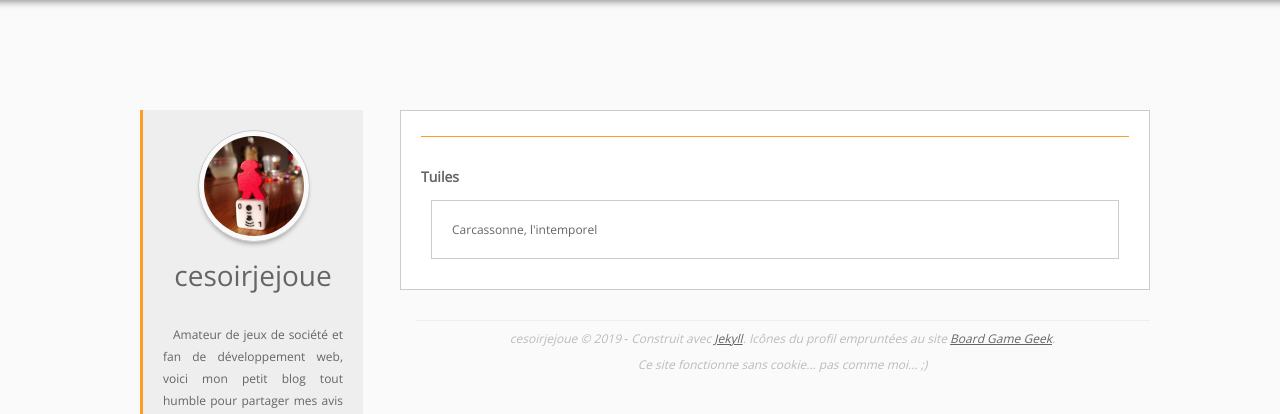
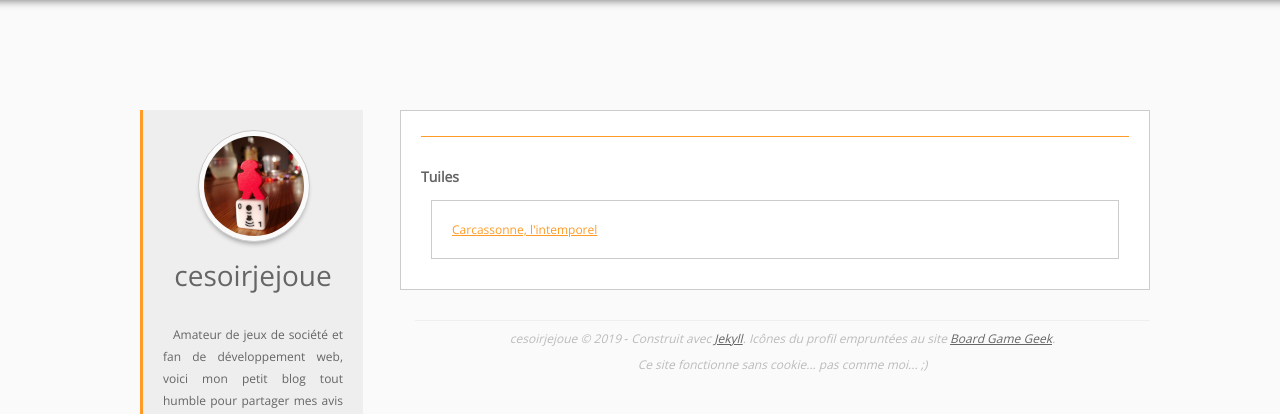
Before and after one commit to cesoirjejoue/cesoirjejoue.com, a Jekyll site: the page built from categories.html, in a window 1280 px wide. Shown: the top 414 px of the page. Built offline with Jekyll 4.4.1, drawn with Linux system fonts in a browser that asks for light colours.

Commit message:
Link styling

```diff
--- a/css/layout.css
+++ b/css/layout.css
@@ -296,7 +296,8 @@ kbd {
 }
 
   .article_white a {
-      text-decoration: none;
+      /*text-decoration: none;*/
+      color: #FF9B26
     }
 
 ol li {
```
